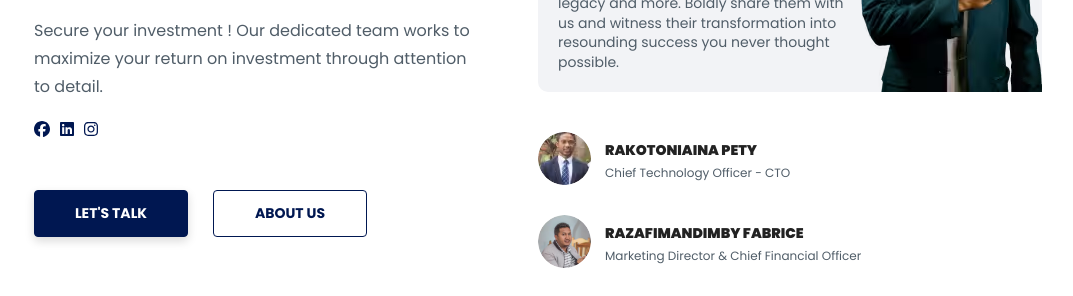
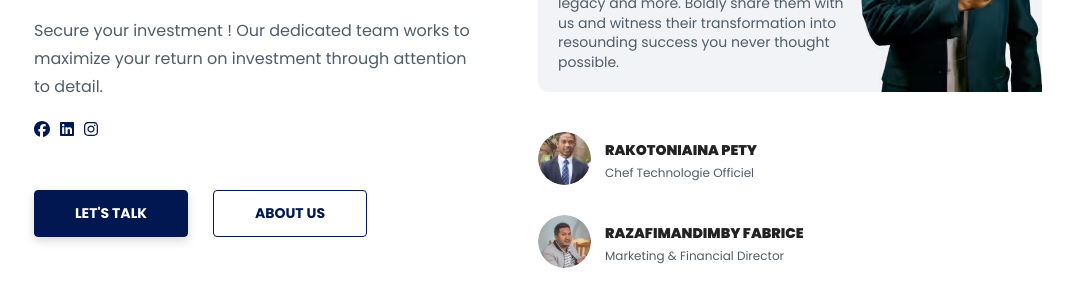
Before and after one commit to maxime-dot/website3, a Next.js app: page / in a window 1280 px wide. Shown: the part 4220-4516 px from the top of the page, without its empty margins (102-1175 px from the left). Built offline with nearby package versions, Linux system fonts and the light colour scheme.

Commit message:
refactor: use one data from team list

```diff
--- a/src/components/sections/teams/Teams.tsx
+++ b/src/components/sections/teams/Teams.tsx
@@ -12,7 +12,7 @@ import {
 import Link from "next/link";
 import Image from "next/image";
 import LoadingModal from "../../modal-lets-talk/LoadingModal";
-import AdminTeamData from "@/data/admin-teams.json";
+import AdminTeamData from "@/data/team-list.json";
 import ContactData from "@/data/contacts.json";
 import profileData from "@/data/team-list.json";
 const ModalLetsTalk = dynamic(
@@ -186,7 +186,7 @@ const Teams: React.FC = () => {
         </motion.div>
         {/* team member list */}
         <div className="admin-teams-list d-flex flex-col">
-          {AdminTeamData.map((data, index) => (
+          {AdminTeamData.slice(1).map((data, index) => (
             <motion.div
               initial={{ opacity: 0, y: 100 }}
               whileInView={{ opacity: 1, y: 0 }}
@@ -199,14 +199,14 @@ const Teams: React.FC = () => {
               key={`admin-team-${index}`}
             >
               <Image
-                src={data.profileSrc}
+                src={data.roundProfile}
                 width={600}
                 height={600}
-                alt={`${data.name}`}
+                alt={`${data.firstName} ${data.lastName} profile `}
                 className="profile-pics"
               />
               <div className="team-info d-flex flex-col">
-                <p className="info-name akata-title-medium">{data.name}</p>
+                <p className="info-name akata-title-medium">{`${data.firstName} ${data.lastName}`}</p>
                 <p className="info-post akata-text-small">{data.post}</p>
               </div>
             </motion.div>
--- a/src/data/team-list.json
+++ b/src/data/team-list.json
@@ -14,8 +14,22 @@
   },
   {
     "id": 1,
+    "firstName": "RAKOTONIAINA",
+    "lastName": "Pety",
+    "post": "Chef Technologie Officiel",
+    "profileImage": "/images/teams/team-profile/mijoro-akata.avif",
+    "roundProfile": "/images/teams/mijoro.avif",
+    "socialLink": {
+      "facebook": "",
+      "linkedin": "https://www.linkedin.com",
+      "whatapp": ""
+    }
+  },
+  {
+    "id": 1,
     "firstName": "RAZAFIMANDIMBY",
     "lastName": "Fabrice",
+    "roundProfile": "/images/teams/jose.avif",
     "post": "Marketing & Financial Director",
     "profileImage": "/images/teams/team-profile/fabrice.png",
     "socialLink": {
@@ -28,6 +42,7 @@
     "firstName": "RASAMIMANANA",
     "lastName": "Ny Andrianina",
     "post": "Communications Manager",
+    "roundProfile": "/images/teams/andrianina.avif",
     "profileImage": "/images/teams/team-profile/andrianina.png",
     "socialLink": {
       "facebook": "",
@@ -35,23 +50,13 @@
       "whatapp": ""
     }
   },
-  {
-    "id": 1,
-    "firstName": "RAKOTONIAINA",
-    "lastName": "Pety",
-    "post": "Chef Technologie Officiel",
-    "profileImage": "/images/teams/team-profile/mijoro-akata.avif",
-    "socialLink": {
-      "facebook": "",
-      "linkedin": "https://www.linkedin.com",
-      "whatapp": ""
-    }
-  },
+
   {
     "id": 1,
     "firstName": "RAMIANDRISOA ",
     "lastName": "Michel",
     "profileImage": "/images/teams/team-profile/ramc.png",
+    "roundProfile": "/images/teams/misa.avif",
     "post": "Accountant",
     "socialLink": {
       "facebook": "",
```
